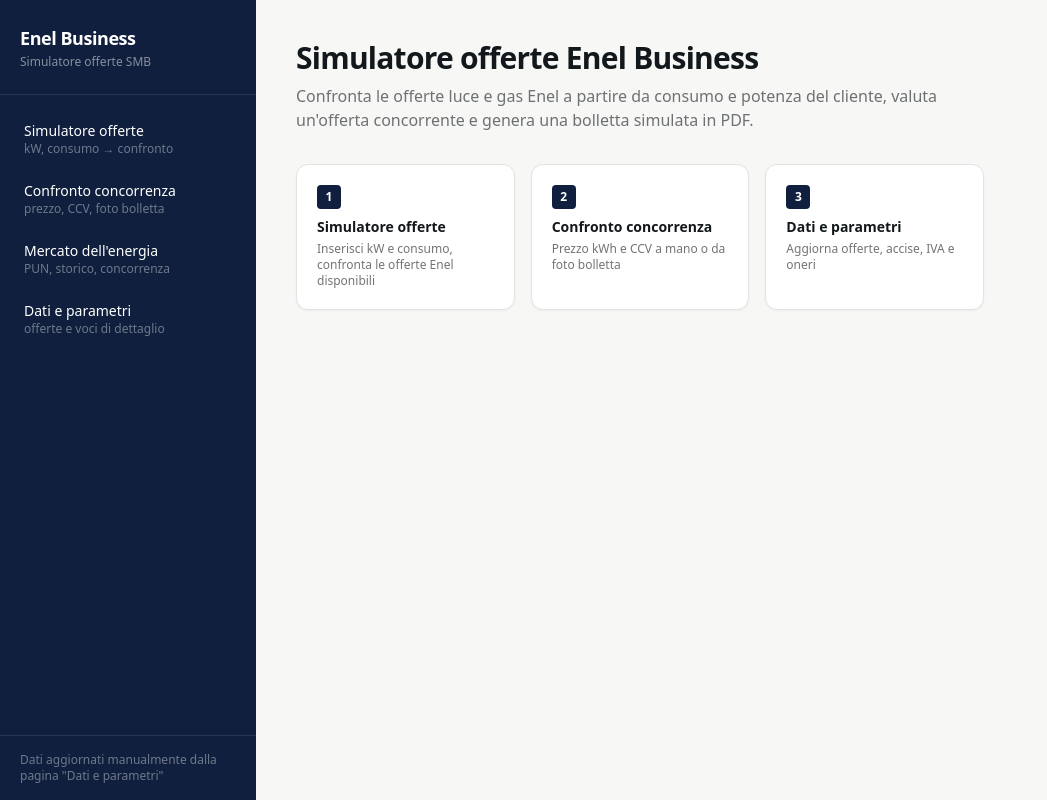
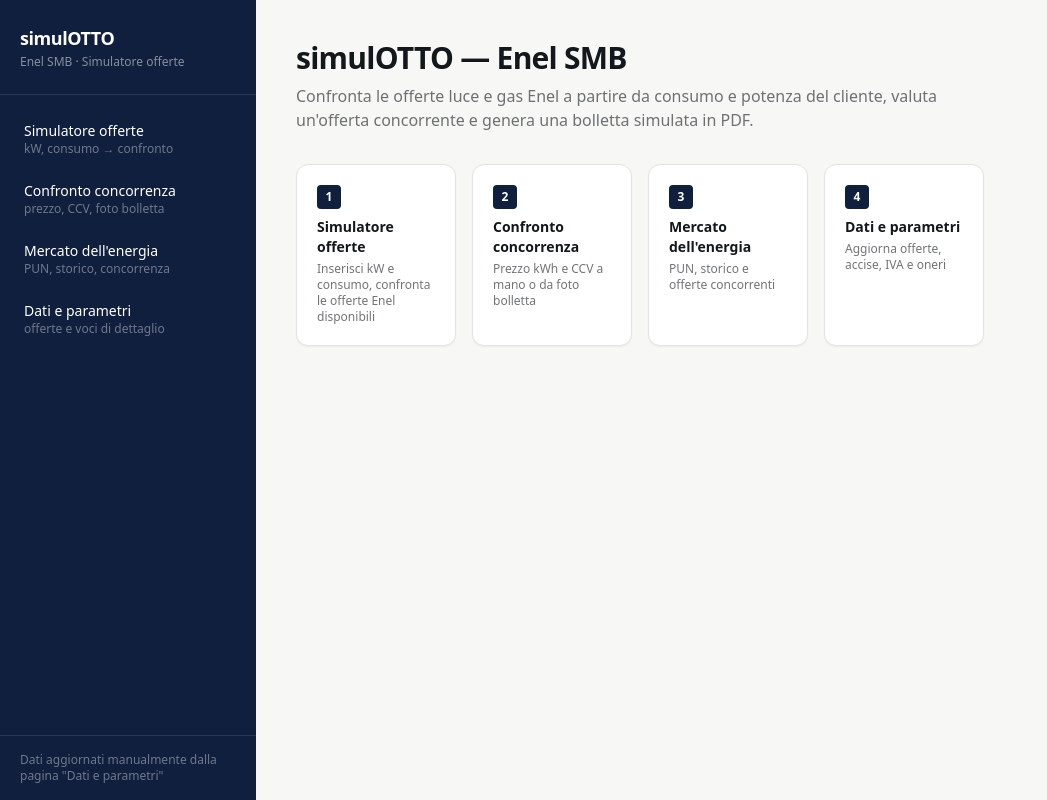
Before and after one commit to foscobellottofb/simulatore-offerte, a Next.js app: page / in a window 1280 px wide. Shown: the whole page, without its empty margins (0-1047 px from the left). Built offline with nearby package versions, Linux system fonts and the light colour scheme.

Commit message:
Add files via upload

```diff
--- a/app/api/ocr/route.ts
+++ b/app/api/ocr/route.ts
@@ -59,6 +59,20 @@
     );
   }
 
+  // Il caricamento file (chiamata a pagamento) è riservato agli operatori
+  // abilitati. Il controllo lato client è solo comodità: quello che conta è
+  // questo, lato server, altrimenti chiunque potrebbe chiamare l'endpoint
+  // direttamente bypassando l'interfaccia.
+  if (!process.env.OPERATOR_PASSWORD) {
+    return NextResponse.json(
+      { error: 'OPERATOR_PASSWORD non è impostata su Vercel: aggiungila nelle variabili d\'ambiente del progetto.' },
+      { status: 500 }
+    );
+  }
+  if (req.headers.get('x-operator-key') !== process.env.OPERATOR_PASSWORD) {
+    return NextResponse.json({ error: 'Password operatore errata o mancante.' }, { status: 401 });
+  }
+
   const { imageBase64, mediaType } = await req.json();
 
   if (!imageBase64) {
--- a/app/concorrenza/ConcorrenzaClient.tsx
+++ b/app/concorrenza/ConcorrenzaClient.tsx
@@ -43,6 +43,26 @@
   const [ocrNote, setOcrNote] = useState<string | null>(null);
   const [analisiIA, setAnalisiIA] = useState<string | null>(null);
   const [costiExtra, setCostiExtra] = useState<{ descrizione: string; importo: number | null; tipo: string }[]>([]);
+
+  // Il caricamento foto/PDF (analisi AI, a pagamento) è riservato agli
+  // operatori abilitati con una password condivisa; l'inserimento manuale
+  // dei dati resta sempre disponibile a chiunque, nessuna limitazione lì.
+  const [operatorKey, setOperatorKey] = useState('');
+  const [mostraSblocco, setMostraSblocco] = useState(false);
+  const [pwOperatore, setPwOperatore] = useState('');
+
+  useEffect(() => {
+    const salvata = typeof window !== 'undefined' ? sessionStorage.getItem('operatorKey') : null;
+    if (salvata) setOperatorKey(salvata);
+  }, []);
+
+  function sbloccaOperatore() {
+    if (!pwOperatore) return;
+    sessionStorage.setItem('operatorKey', pwOperatore);
+    setOperatorKey(pwOperatore);
+    setMostraSblocco(false);
+    setPwOperatore('');
+  }
 
   useEffect(() => {
     Promise.all([
@@ -103,7 +123,7 @@
       try {
         const res = await fetch('/api/ocr', {
           method: 'POST',
-          headers: { 'Content-Type': 'application/json' },
+          headers: { 'Content-Type': 'application/json', 'x-operator-key': operatorKey },
           body: JSON.stringify({ imageBase64: base64, mediaType: file.type })
         });
 
@@ -116,6 +136,13 @@
           return;
         }
 
+        if (res.status === 401) {
+          sessionStorage.removeItem('operatorKey');
+          setOperatorKey('');
+          setOcrStato('errore');
+          setOcrNote(data.error ?? 'Password operatore errata o mancante.');
+          return;
+        }
         if (!res.ok) {
           setOcrStato('errore');
           setOcrNote(data.error ?? `Estrazione non riuscita (status ${res.status}).`);
@@ -256,7 +283,47 @@
             <div className="font-medium text-sm mb-3 pt-3 border-t border-enel-line">Bolletta concorrente</div>
 
             <label className="label">Foto o PDF bolletta (opzionale, precompila i campi e analizza eventuali costi extra)</label>
-            <input type="file" accept="image/*,.pdf" className="input mb-2" onChange={handleFoto} />
+            {operatorKey ? (
+              <>
+                <input type="file" accept="image/*,.pdf" className="input mb-2" onChange={handleFoto} />
+                <button
+                  className="text-[11px] text-enel-ink/30 hover:underline mb-2"
+                  onClick={() => {
+                    sessionStorage.removeItem('operatorKey');
+                    setOperatorKey('');
+                  }}
+                >
+                  Blocca di nuovo il caricamento file
+                </button>
+              </>
+            ) : (
+              <div className="rounded-lg border border-dashed border-enel-line p-3 mb-2">
+                <div className="text-xs text-enel-ink/50 mb-2">
+                  Il caricamento foto/PDF con analisi AI è riservato agli operatori abilitati. Puoi comunque
+                  compilare i campi qui sotto a mano, senza limitazioni.
+                </div>
+                {mostraSblocco ? (
+                  <div className="flex gap-2">
+                    <input
+                      type="password"
+                      placeholder="Password operatore"
+                      className="input text-xs"
+                      value={pwOperatore}
+                      onChange={(e) => setPwOperatore(e.target.value)}
+                      onKeyDown={(e) => e.key === 'Enter' && sbloccaOperatore()}
+                      autoFocus
+                    />
+                    <button className="btn-secondary text-xs whitespace-nowrap" onClick={sbloccaOperatore}>
+                      Sblocca
+                    </button>
+                  </div>
+                ) : (
+                  <button className="text-xs text-enel-navy hover:underline" onClick={() => setMostraSblocco(true)}>
+                    🔒 Sei un operatore abilitato? Sblocca il caricamento
+                  </button>
+                )}
+              </div>
+            )}
             {ocrStato === 'analisi' && <div className="text-xs text-enel-ink/50 mb-2">Analisi del documento in corso…</div>}
             {ocrStato === 'ok' && ocrNote && <div className="text-xs text-enel-amber mb-2">{ocrNote}</div>}
             {ocrStato === 'errore' && <div className="text-xs text-red-600 mb-2">{ocrNote}</div>}
--- a/app/layout.tsx
+++ b/app/layout.tsx
@@ -3,7 +3,7 @@
 import { Sidebar } from '@/components/Sidebar';
 
 export const metadata: Metadata = {
-  title: 'Simulatore Offerte Enel Business',
+  title: 'simulOTTO — Enel SMB',
   description: 'Confronto offerte Enel SMB e simulazione bolletta vs concorrenza'
 };
 
--- a/app/page.tsx
+++ b/app/page.tsx
@@ -3,12 +3,12 @@
 export default function HomePage() {
   return (
     <div className="p-4 sm:p-10 max-w-3xl">
-      <h1 className="text-3xl font-semibold tracking-tight mb-2">Simulatore offerte Enel Business</h1>
+      <h1 className="text-3xl font-semibold tracking-tight mb-2">simulOTTO — Enel SMB</h1>
       <p className="text-enel-ink/60 mb-8">
         Confronta le offerte luce e gas Enel a partire da consumo e potenza del cliente, valuta un'offerta
         concorrente e genera una bolletta simulata in PDF.
       </p>
-      <div className="grid grid-cols-1 sm:grid-cols-3 gap-4">
+      <div className="grid grid-cols-1 sm:grid-cols-2 lg:grid-cols-4 gap-4">
         <Link href="/simulatore" className="card p-5 hover:border-enel-navy transition-colors">
           <div className="w-6 h-6 rounded bg-enel-navy text-white text-xs font-bold flex items-center justify-center mb-2">1</div>
           <div className="text-sm font-semibold mb-1">Simulatore offerte</div>
@@ -19,8 +19,13 @@
           <div className="text-sm font-semibold mb-1">Confronto concorrenza</div>
           <div className="text-xs text-enel-ink/60">Prezzo kWh e CCV a mano o da foto bolletta</div>
         </Link>
+        <Link href="/mercato" className="card p-5 hover:border-enel-navy transition-colors">
+          <div className="w-6 h-6 rounded bg-enel-navy text-white text-xs font-bold flex items-center justify-center mb-2">3</div>
+          <div className="text-sm font-semibold mb-1">Mercato dell'energia</div>
+          <div className="text-xs text-enel-ink/60">PUN, storico e offerte concorrenti</div>
+        </Link>
         <Link href="/admin" className="card p-5 hover:border-enel-navy transition-colors">
-          <div className="w-6 h-6 rounded bg-enel-navy text-white text-xs font-bold flex items-center justify-center mb-2">3</div>
+          <div className="w-6 h-6 rounded bg-enel-navy text-white text-xs font-bold flex items-center justify-center mb-2">4</div>
           <div className="text-sm font-semibold mb-1">Dati e parametri</div>
           <div className="text-xs text-enel-ink/60">Aggiorna offerte, accise, IVA e oneri</div>
         </Link>
--- a/components/Sidebar.tsx
+++ b/components/Sidebar.tsx
@@ -18,8 +18,8 @@
       {/* Barra superiore visibile solo su mobile */}
       <div className="md:hidden flex items-center justify-between bg-enel-navy text-white px-4 py-3 sticky top-0 z-30">
         <div>
-          <div className="text-base font-semibold tracking-tight">Enel Business</div>
-          <div className="text-[11px] text-white/50">Simulatore offerte SMB</div>
+          <div className="text-base font-semibold tracking-tight">simulOTTO</div>
+          <div className="text-[11px] text-white/50">Enel SMB · Simulatore offerte</div>
         </div>
         <button
           aria-label="Apri menu"
@@ -49,8 +49,8 @@
           ${open ? 'translate-x-0' : '-translate-x-full'} md:translate-x-0`}
       >
         <div className="px-5 py-6 border-b border-white/10 hidden md:block">
-          <div className="text-lg font-semibold tracking-tight">Enel Business</div>
-          <div className="text-xs text-white/50 mt-0.5">Simulatore offerte SMB</div>
+          <div className="text-lg font-semibold tracking-tight">simulOTTO</div>
+          <div className="text-xs text-white/50 mt-0.5">Enel SMB · Simulatore offerte</div>
         </div>
         <div className="md:hidden flex justify-end px-4 py-3">
           <button aria-label="Chiudi menu" onClick={() => setOpen(false)} className="p-2 text-white">
--- a/lib/BollettaPdf.tsx
+++ b/lib/BollettaPdf.tsx
@@ -314,7 +314,7 @@
             <Text style={{ fontSize: 26, fontWeight: 700, fontFamily: 'Helvetica-Bold', color: '#43A047' }}>l</Text>
           </View>
         )}
-        <Text style={[styles.logoSub, { marginTop: 4 }]}>Enel Business — Mercato libero dell'energia</Text>
+        <Text style={[styles.logoSub, { marginTop: 4 }]}>Enel SMB — Mercato libero dell'energia</Text>
         {codiceFiscalePiva && (
           <View style={styles.fiscaleBox}>
             <View>
--- a/lib/seedData.ts
+++ b/lib/seedData.ts
@@ -272,7 +272,7 @@
   },
   { tipo: 'GENERALE', testo: 'Rete di assistenza Spazio Enel diffusa sul territorio, oltre al canale telefonico dedicato Business.', ordinamento: 10 },
   { tipo: 'GENERALE', testo: 'Un solo fornitore per luce e gas semplifica gestione, fatturazione e assistenza.', ordinamento: 11 },
-  { tipo: 'GENERALE', testo: 'Verifica se sono attive promozioni o vantaggi dedicati ai clienti Enel Business per questo periodo (non inclusi in questo calcolo).', ordinamento: 12 },
+  { tipo: 'GENERALE', testo: 'Verifica se sono attive promozioni o vantaggi dedicati ai clienti Enel SMB per questo periodo (non inclusi in questo calcolo).', ordinamento: 12 },
   { tipo: 'GENERALE', testo: 'Solidità di un operatore storico: minore rischio di disservizi o cambi di condizioni improvvisi.', ordinamento: 13 }
 ];
 
```
Also changed, not shown: 1 other file (tests, documents, lock files or other folders).
